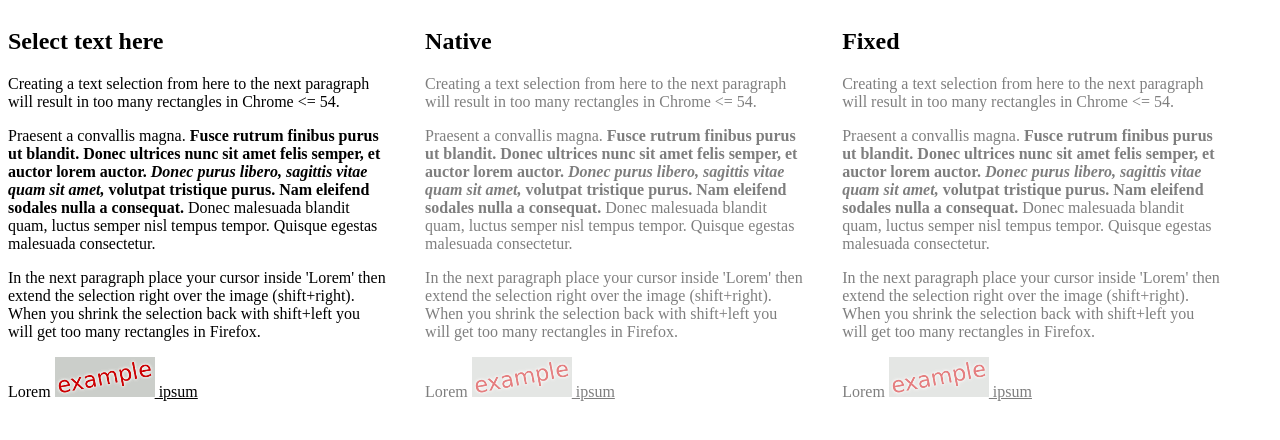
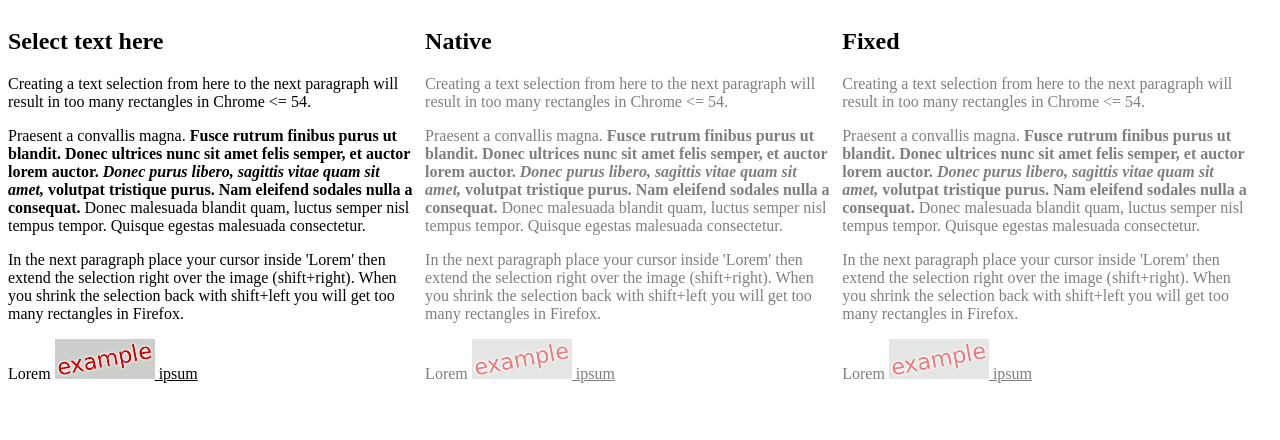
Before and after one commit to edg2s/rangefix, a website: page index.html in a window 1280 px wide. Drawn offline with nearby package versions, Linux system fonts and the light colour scheme.

Commit message:
demo: Improve column layout

```diff
--- a/demo.css
+++ b/demo.css
@@ -1,8 +1,10 @@
 .col {
-	float: left;
-	width: 30%;
+	display: inline-block;
+	vertical-align: top;
+	box-sizing: border-box;
+	width: 33%;
 	position: relative;
-	margin-right: 3%;
+	padding-right: 0.5em;
 }
 
 .ce-mirror {
--- a/index.html
+++ b/index.html
@@ -6,8 +6,7 @@
 		<link rel="stylesheet" href="demo.css">
 	</head>
 	<body>
-		<div class="cols">
-			<div class="col col-text">
+		<div class="cols"><div class="col col-text">
 				<h2>Select text here</h2>
 				<div class="ce" contentEditable="true" spellcheck="false">
 					<p>Creating a text selection from here to the next paragraph will result in too many rectangles in Chrome &lt;= 54.</p>
@@ -17,8 +16,7 @@
 					<p>In the next paragraph place your cursor inside 'Lorem' then extend the selection right over the image (shift+right). When you shrink the selection back with shift+left you will get too many rectangles in Firefox.</p>
 					<p>Lorem <u><img src="example.png"> ipsum </u></p>
 				</div>
-			</div>
-			<div class="col col-preview">
+			</div><div class="col col-preview">
 				<div class="highlights highlights-native"></div>
 				<h2>Native</h2>
 				<div class="ce-mirror">
@@ -29,8 +27,7 @@
 					<p>In the next paragraph place your cursor inside 'Lorem' then extend the selection right over the image (shift+right). When you shrink the selection back with shift+left you will get too many rectangles in Firefox.</p>
 					<p>Lorem <u><img src="example.png"> ipsum </u></p>
 				</div>
-			</div>
-			<div class="col col-preview">
+			</div><div class="col col-preview">
 				<div class="highlights highlights-fixed"></div>
 				<h2>Fixed</h2>
 				<div class="ce-mirror">
@@ -41,7 +38,7 @@
 					<p>In the next paragraph place your cursor inside 'Lorem' then extend the selection right over the image (shift+right). When you shrink the selection back with shift+left you will get too many rectangles in Firefox.</p>
 					<p>Lorem <u><img src="example.png"> ipsum </u></p>
 				</div>
-			</div>
+			</div></div>
 		</div>
 
 		<script src="//code.jquery.com/jquery-3.0.0.min.js"></script>
```
